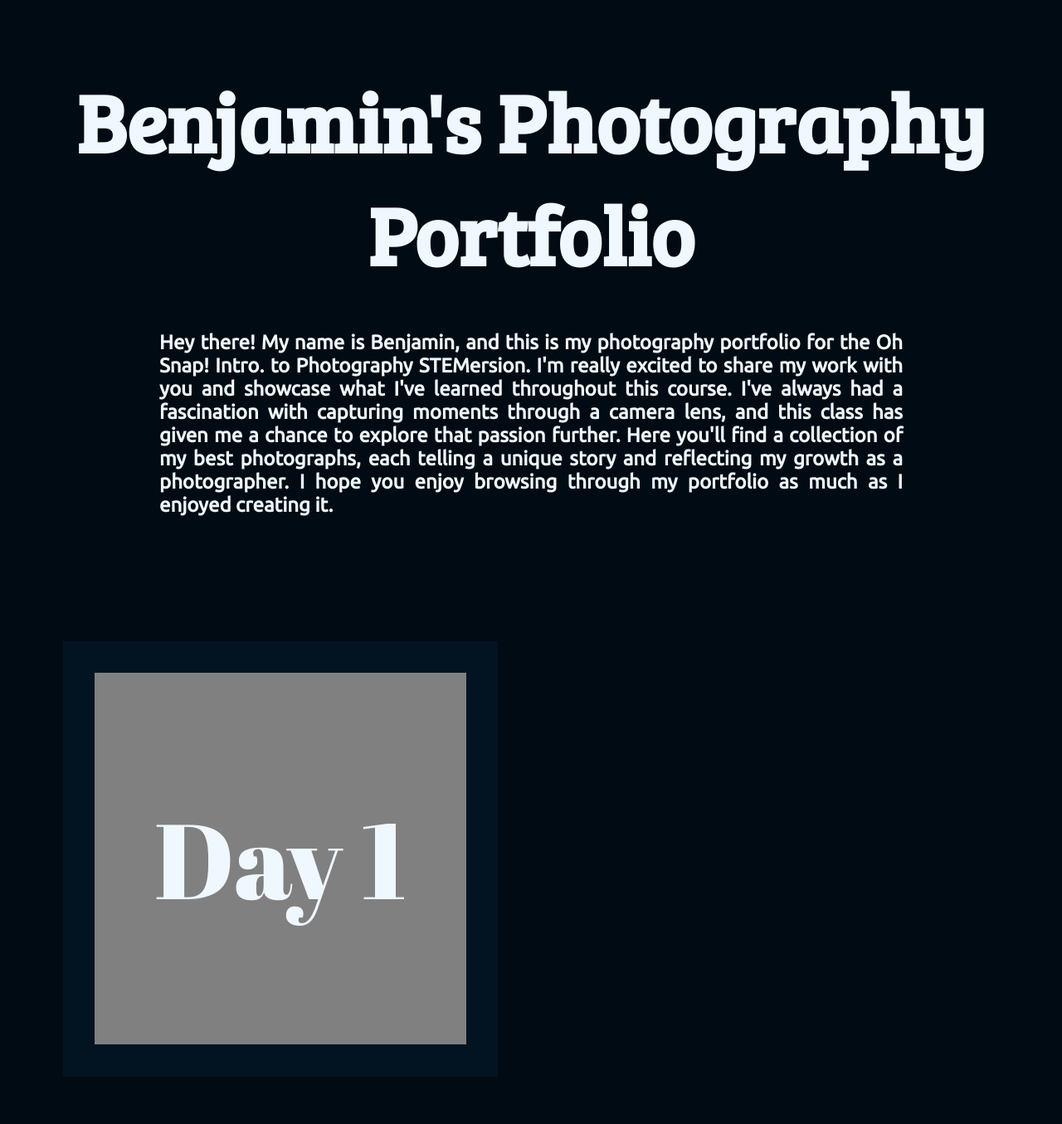
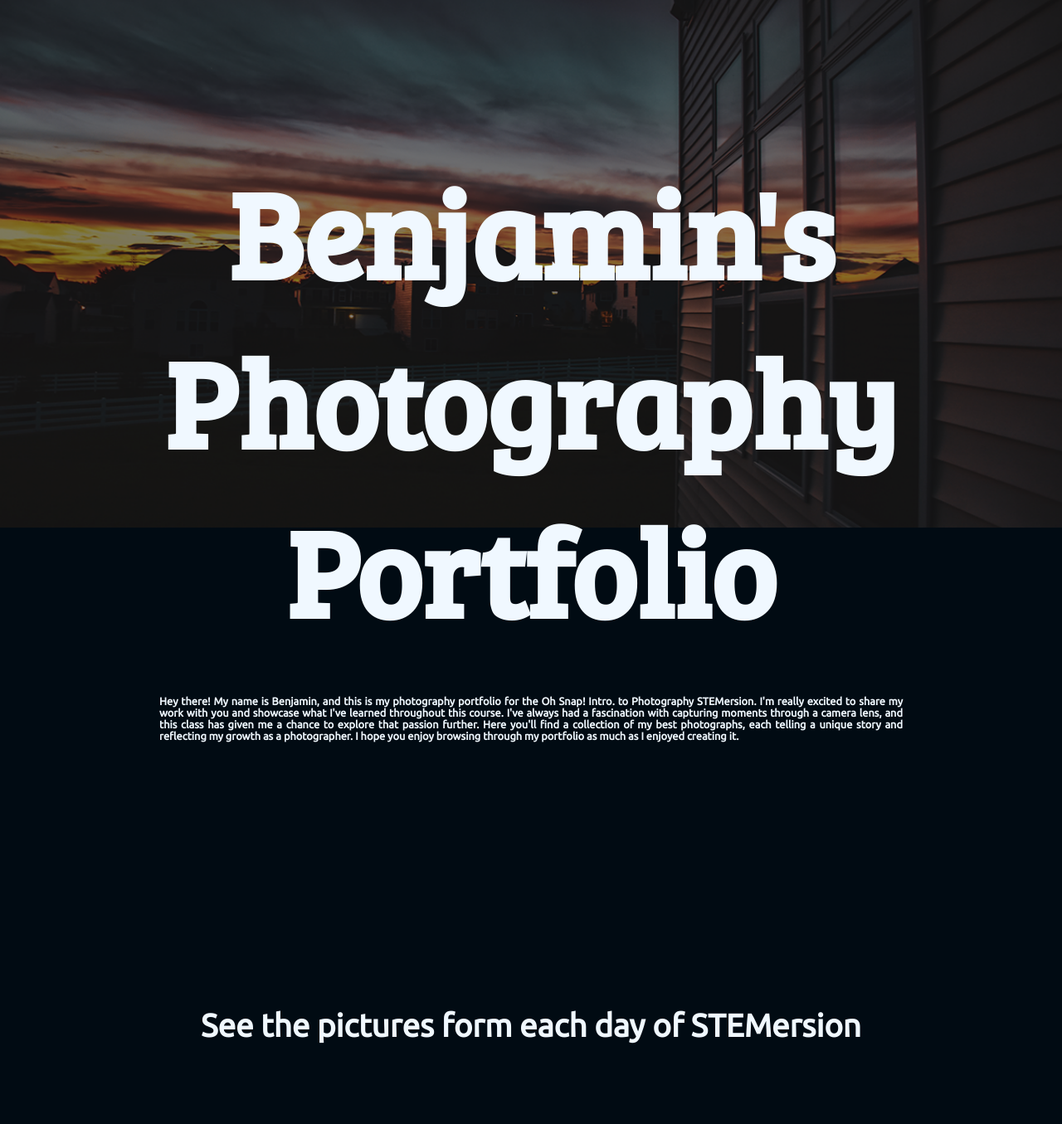
Before and after one commit to ImBenjaminKaiser/Photography-Portfolio, a plain HTML site: page index.html in a window 1280 px wide. Shown: the part 85-1440 px from the top of the page at 83% size. Drawn offline with Linux system fonts and the light colour scheme; a script that the page names is missing.

Commit message:
added hero section and fixed day showcase spacing

```diff
--- a/index.html
+++ b/index.html
@@ -32,7 +32,10 @@
         <li><a href='contact.html'>Contact</a></li>
       </ul>
     </nav>
-    <div>
+    <div class="heroimg">
+      <img src="img/heroBackground.png" alt="">
+    </div>
+    <div class="herotext">
       <h1>Benjamin's Photography Portfolio</h1>
       <h2>
         Hey there! My name is Benjamin, and this is my photography portfolio for
@@ -45,6 +48,9 @@
         I hope you enjoy browsing through my portfolio as much as I enjoyed
         creating it.
       </h2>
+    </div>
+    <div class="see-days">
+      <h2>See the pictures form each day of STEMersion</h2>
     </div>
     <div class="days">
       <a href="days/day1.html">
--- a/main.css
+++ b/main.css
@@ -3,15 +3,17 @@
   margin: 0;
   padding: 0;
 }
-*
+*::-webkit-scrollbar{
+  display: none;
+}
 body {
   background-color: #010b13;
 }
 h1 {
-  font-size: 100px;
+  font-size: 150px;
   color: aliceblue;
   text-align: center;
-  margin: 100px auto 50px auto;
+  margin: 0px auto 50px auto;
   font-family: 'Bree Serif', serif;
 }
 h2 {
@@ -19,6 +21,7 @@ h2 {
   margin: 50px 15vw 50px 15vw;
   text-align: justify;
   font-family: 'Ubuntu', sans-serif;
+  font-size: 1vw;
 }
 .days{
   margin: 100px 2vw 100px 2vw;
@@ -44,11 +47,24 @@ background-color: grey;
   font-family: 'Abril Fatface', cursive;
 }
 
-div.day-showcase-wrapper:nth-of-type(odd){
+.days:nth-of-type(odd)>a>div{
+  float: right;
+}
+.days:nth-of-type(even)>a>div{
   float: left;
+  margin-left: 4vw;
 }
-div.day-showcase-wrapper:nth-of-type(even){
-  float: right;
+.heroimg>img{
+width:100vw;
+}
+.herotext{
+margin-top: -58vh;
+margin-bottom: 60vh;
+}
+.see-days>h2{
+  font-size: 3vw;
+  text-align: center;
+  margin-top: -20vh;
 }
 /**----------------------------------------- menu code -------------------------------------------------------- */
 #menu {
```
Also changed, not shown: img/heroBackground.png (added).
